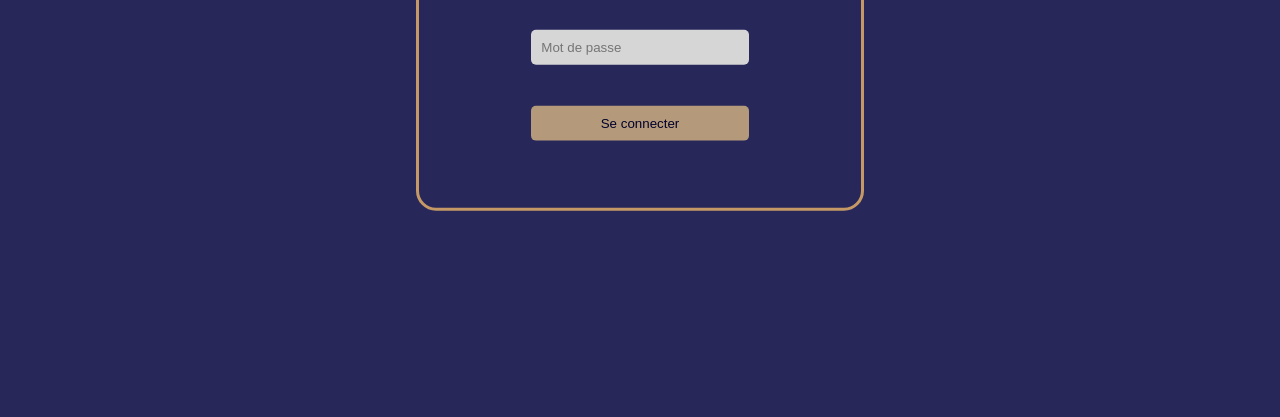
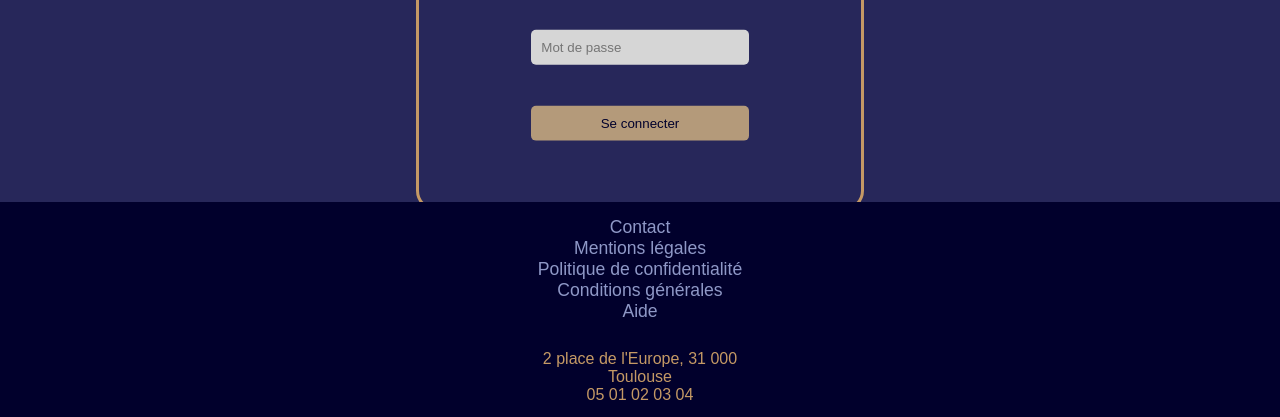
Before and after one commit to Revoky/Accessibilite_B2, a plain HTML site: page html/login.html in a window 1280 px wide. Shown: the part 383-800 px from the top of the page. Drawn offline with Linux system fonts and the light colour scheme.

Commit message:
footer_login

```diff
--- a/html/login.html
+++ b/html/login.html
@@ -35,7 +35,7 @@
         </form>
     </main>
 
-    <footer aria-label="Pied de page">
+    <footer class="footer_login" aria-label="Pied de page">
         <nav>
             <ul>
                 <li><a href="#">Contact</a></li>
```
